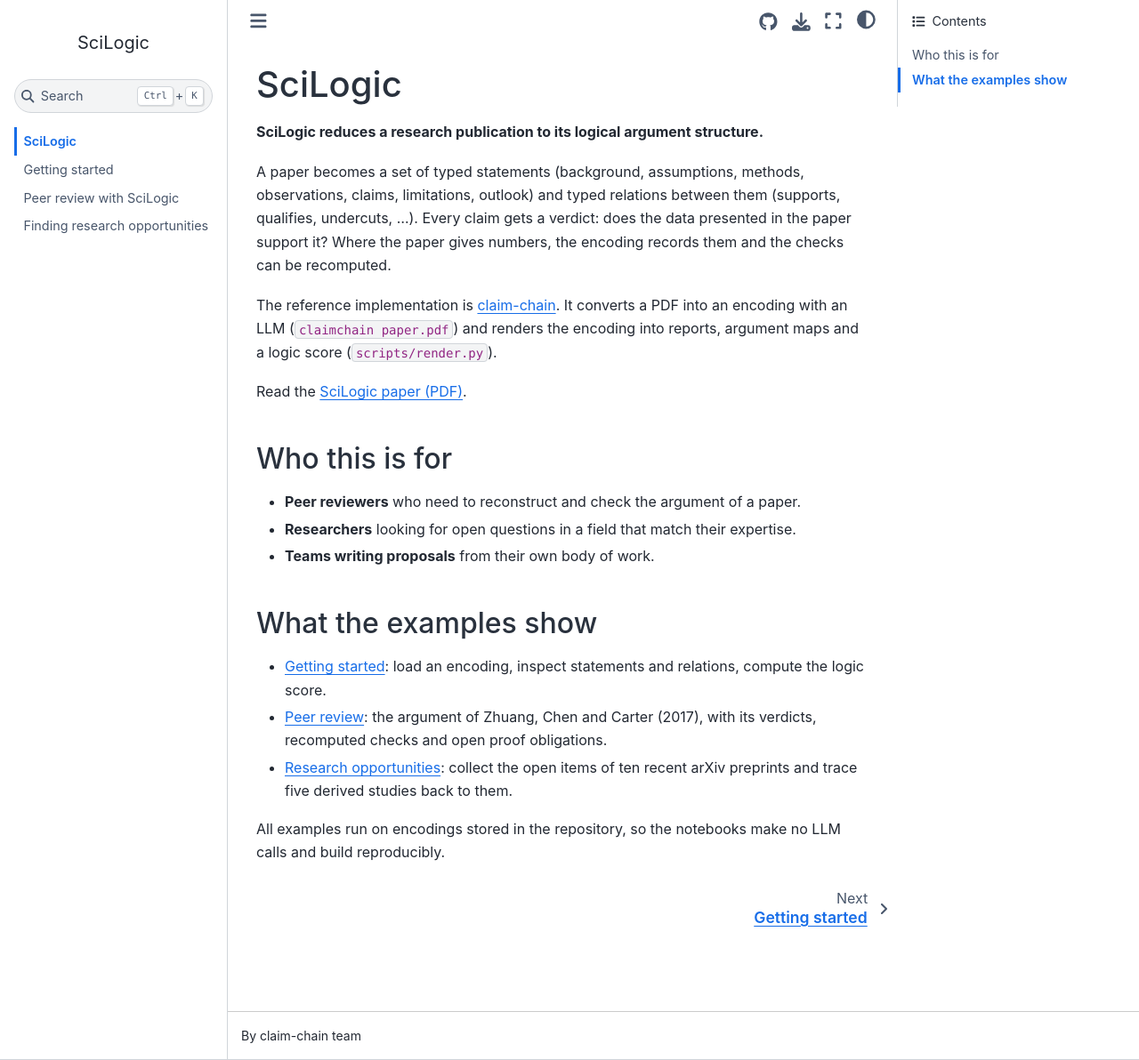
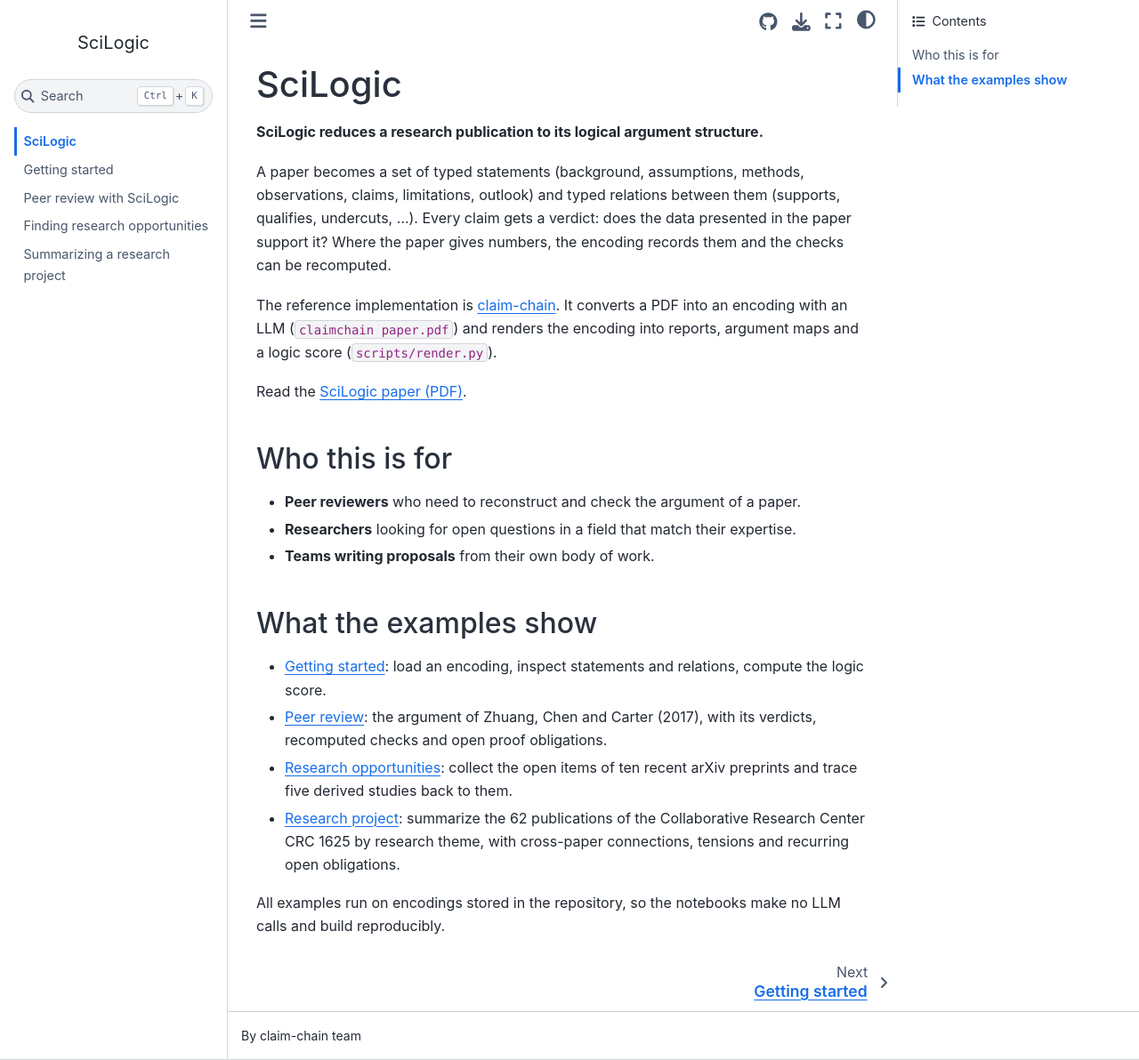
Before and after one commit to lab-mids/claim-chain, a Jupyter Book: the page built from docs/intro.md, in a window 1280 px wide and 1192 px high. Shown: the whole window at 89% size. Built offline with Jupyter Book 1.0.4 settings and Sphinx 7.4.7 and the Sphinx Book theme 1.1.4, drawn with Linux system fonts in a browser that asks for light colours.

Commit message:
Add research-project notebook for the CRC 1625 example
Third application of the SciLogic paper (Section 4.3): summarize the 62
CRC 1625 publications from their encodings, with project-level counts,
main-conclusion verdicts, arithmetic concerns, key results by theme,
cross-paper connections and tensions, and recurring open obligations.

Merges the crc branch to bring in crc1625/yaml/, links the notebook from
the book, intro and README, and rebuilds the book when encodings change.

Co-Authored-By: Claude Opus 5.5 <noreply@anthropic.com>

```diff
--- a/docs/_toc.yml
+++ b/docs/_toc.yml
@@ -4,3 +4,4 @@ chapters:
 - file: 00-getting-started
 - file: 01-peer-review
 - file: 02-research-opportunities
+- file: 03-research-project
--- a/docs/intro.md
+++ b/docs/intro.md
@@ -19,5 +19,6 @@ Read the [SciLogic paper (PDF)](scilogic_paper.pdf).
 - [Getting started](00-getting-started.ipynb): load an encoding, inspect statements and relations, compute the logic score.
 - [Peer review](01-peer-review.ipynb): the argument of Zhuang, Chen and Carter (2017), with its verdicts, recomputed checks and open proof obligations.
 - [Research opportunities](02-research-opportunities.ipynb): collect the open items of ten recent arXiv preprints and trace five derived studies back to them.
+- [Research project](03-research-project.ipynb): summarize the 62 publications of the Collaborative Research Center CRC 1625 by research theme, with cross-paper connections, tensions and recurring open obligations.
 
 All examples run on encodings stored in the repository, so the notebooks make no LLM calls and build reproducibly.
```
Also changed, not shown: README.md (+2 -0 lines), docs/03-research-project.ipynb (added), 1 other file.
